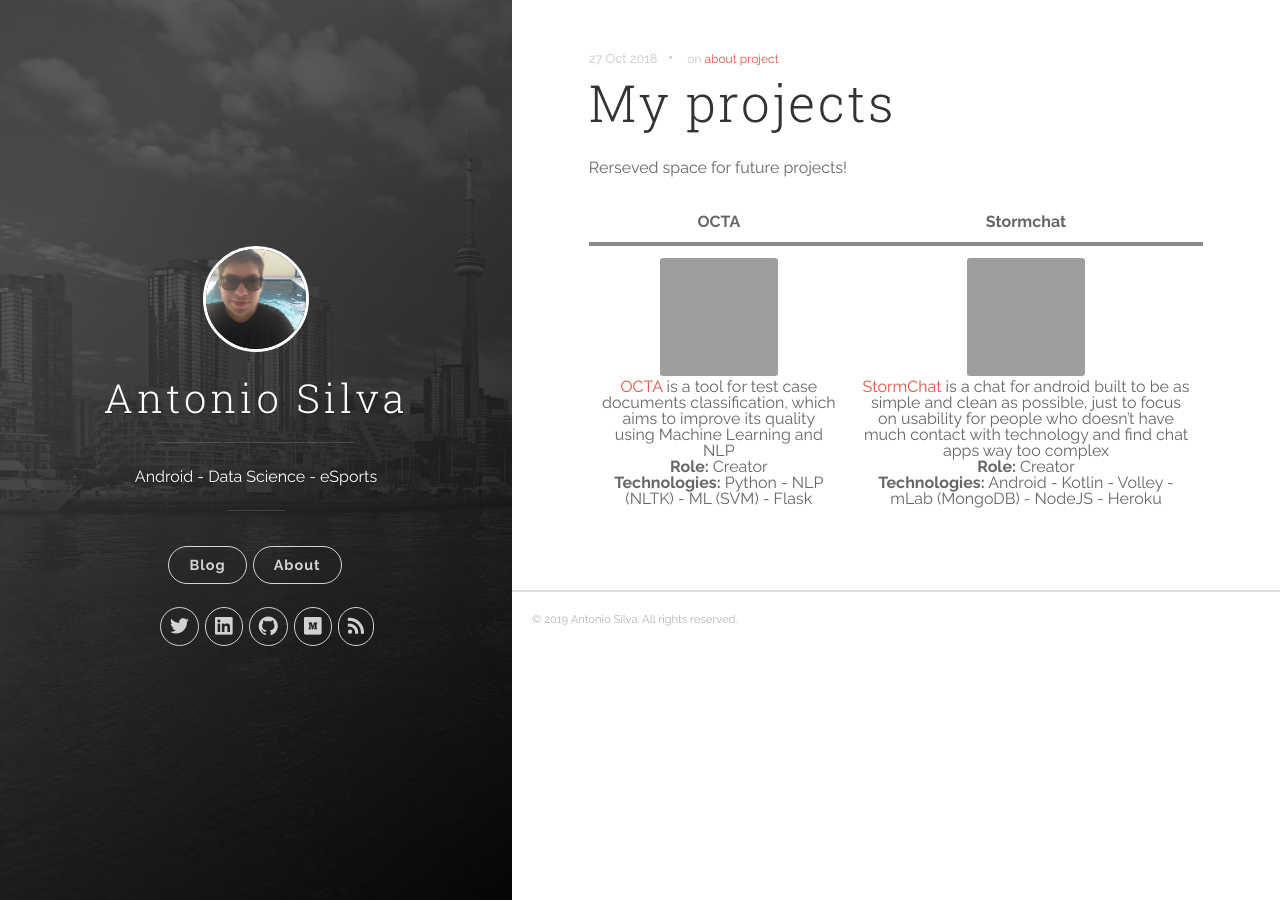
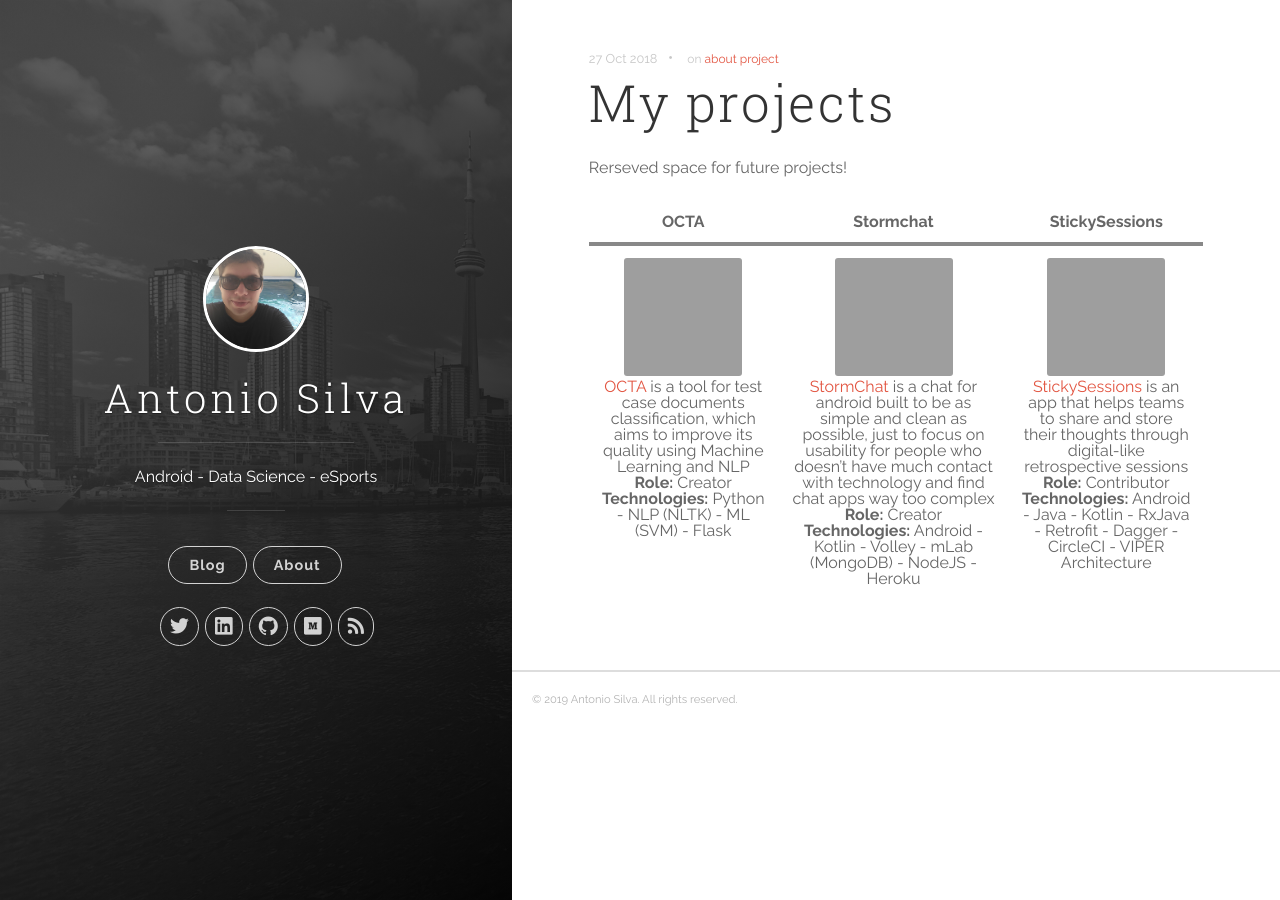
Before and after one commit to antoniosj/antoniosj.github.io, a Jekyll site: the page built from _posts/2018-10-27-my-projects.markdown, in a window 1280 px wide. Built offline with Jekyll 4.4.1, drawn with Linux system fonts in a browser that asks for light colours; grey boxes are pictures that could not be loaded.

Commit message:
Update 2018-10-27-my-projects.markdown

```diff
--- a/_posts/2018-10-27-my-projects.markdown
+++ b/_posts/2018-10-27-my-projects.markdown
@@ -7,6 +7,6 @@ tags: [about, project]
 
 Rerseved space for future projects!
 
-| OCTA | Stormchat |
-| :---:	| :---:	|
-| <img src="https://github.com/antoniosj/blog-examples/blob/master/github-images/octa.png?raw=true" width="118px;" height="118px;" /><br /><a href="https://www.antoniosj.com/2018/octa/">OCTA</a> is a tool for test case documents classification, which aims to improve its quality using Machine Learning and NLP <br /> **Role:** Creator<br /> **Technologies:** Python - NLP (NLTK) - ML (SVM) - Flask | <img src="https://github.com/antoniosj/blog-examples/blob/master/github-images/storm.png?raw=true" width="118px;" height="118px;"/><br /> <a href="https://github.com/antoniosj/stormchat">StormChat</a> is a chat for android built to be as simple and clean as possible, just to focus on usability for people who doesn't have much contact with technology and find chat apps way too complex<br />**Role:** Creator <br />**Technologies:** Android - Kotlin - Volley - mLab (MongoDB) - NodeJS - Heroku |
+| OCTA | Stormchat | StickySessions |
+| :---:	| :---:	| :---: |
+| <img src="https://github.com/antoniosj/blog-examples/blob/master/github-images/octa.png?raw=true" width="118px;" height="118px;" /><br /><a href="https://www.antoniosj.com/2018/octa/">OCTA</a> is a tool for test case documents classification, which aims to improve its quality using Machine Learning and NLP <br /> **Role:** Creator<br /> **Technologies:** Python - NLP (NLTK) - ML (SVM) - Flask | <img src="https://github.com/antoniosj/blog-examples/blob/master/github-images/storm.png?raw=true" width="118px;" height="118px;"/><br /> <a href="https://github.com/antoniosj/stormchat">StormChat</a> is a chat for android built to be as simple and clean as possible, just to focus on usability for people who doesn't have much contact with technology and find chat apps way too complex<br />**Role:** Creator <br />**Technologies:** Android - Kotlin - Volley - mLab (MongoDB) - NodeJS - Heroku | <img src="https://github.com/antoniosj/blog-examples/blob/master/github-images/defaut-android.png?raw=true" width="118px;" height="118px;" /><br /><a href="https://github.com/DiscordTime/sticky-sessions-android">StickySessions</a> is an app that helps teams to share and store their thoughts through digital-like retrospective sessions <br />**Role:** Contributor<br /> **Technologies:** Android - Java - Kotlin - RxJava - Retrofit - Dagger - CircleCI - VIPER Architecture |
```
